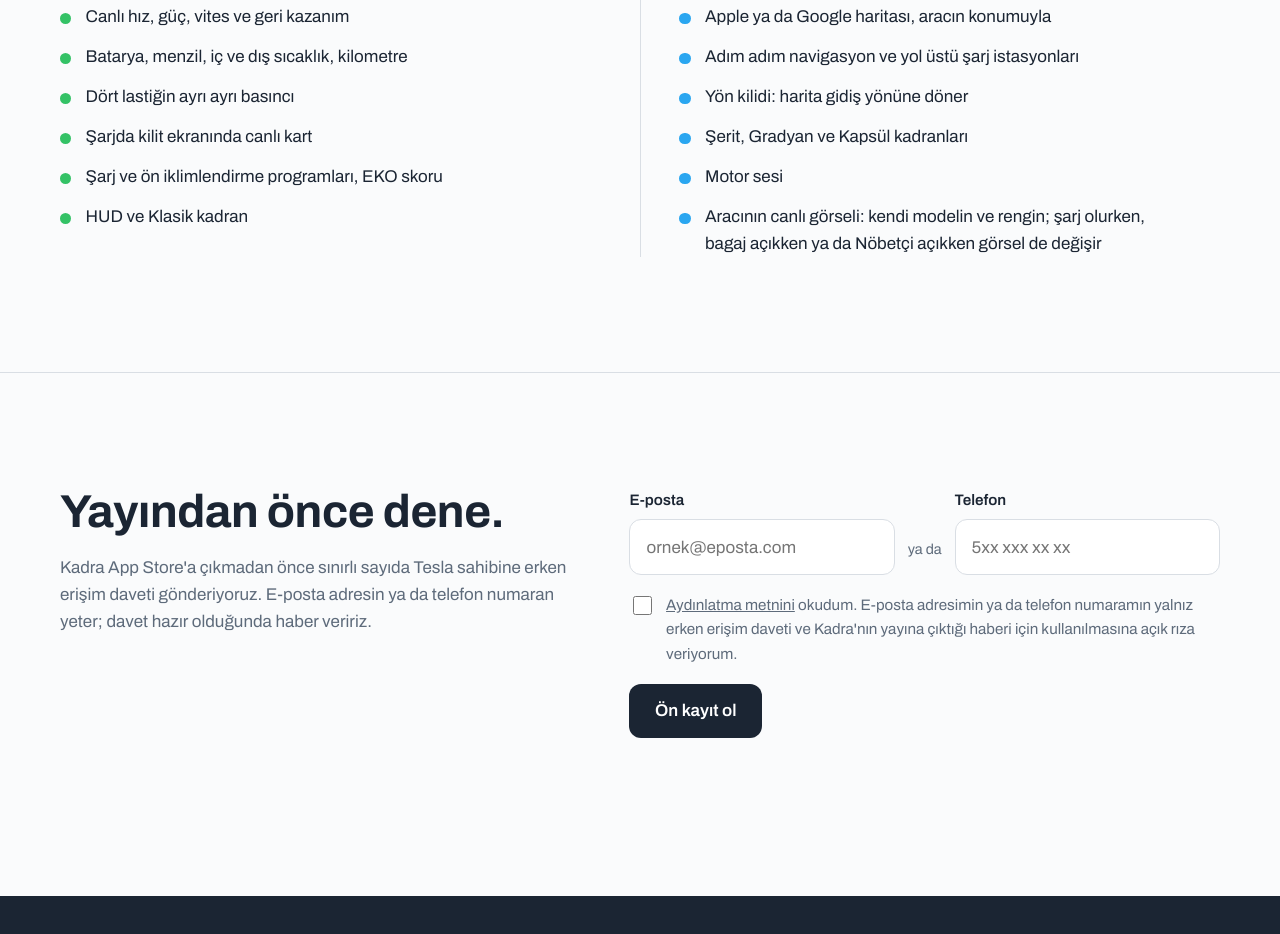
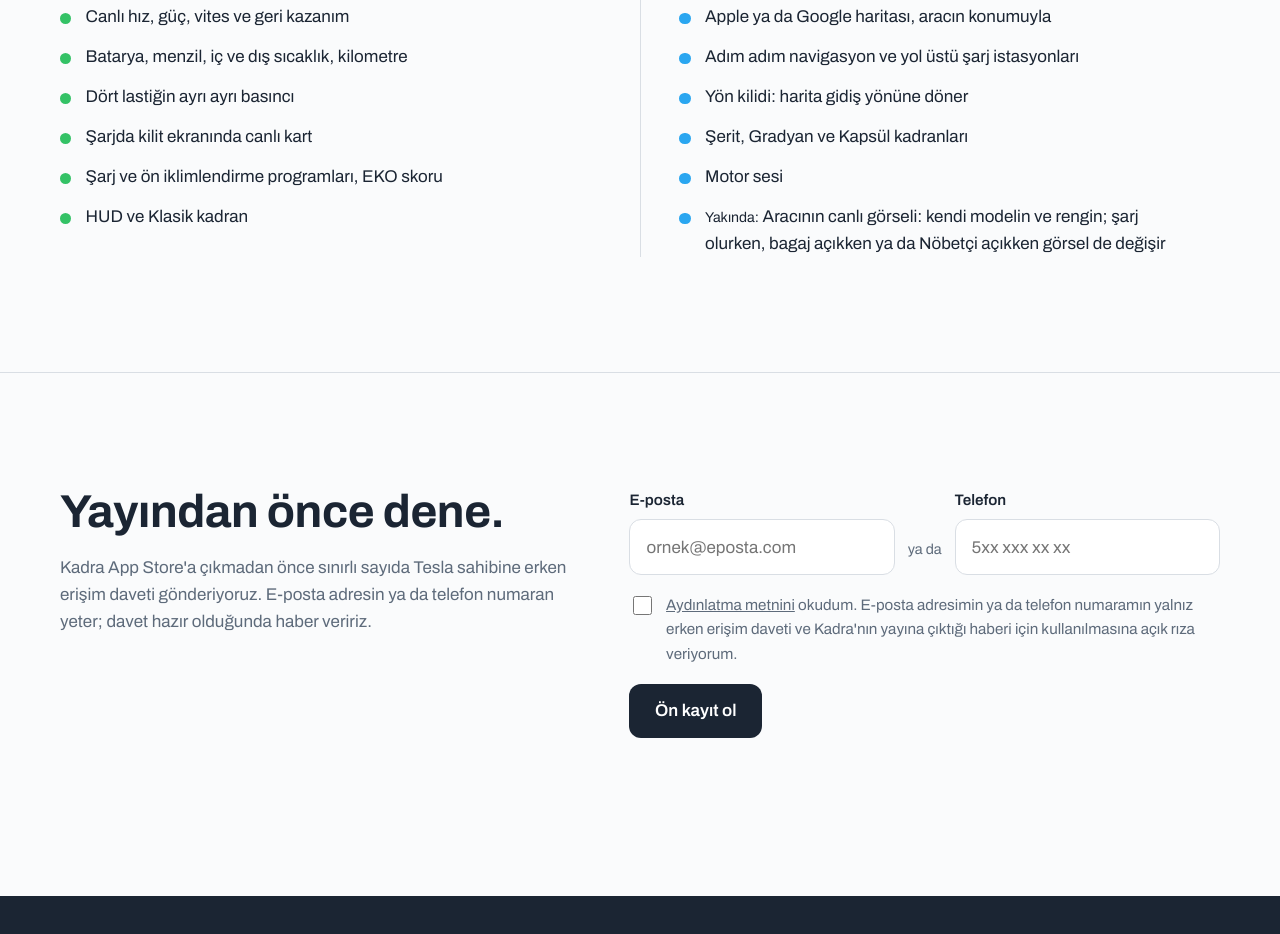
Before and after one commit to tuncasoftbildik/kadra-site, a plain HTML site: page index.html in a window 1280 px wide. Shown: the part 7331-8265 px from the top of the page. Drawn offline with Linux system fonts and the light colour scheme.

Commit message:
Tam sürüm: araç görseli 'Yakında' (1.2'de yok, 1.2.1'de gelecek)

```diff
--- a/index.html
+++ b/index.html
@@ -473,7 +473,7 @@
             <li>Yön kilidi: harita gidiş yönüne döner</li>
             <li>Şerit, Gradyan ve Kapsül kadranları</li>
             <li>Motor sesi</li>
-            <li>Aracının canlı görseli: kendi modelin ve rengin; şarj olurken, bagaj açıkken ya da Nöbetçi açıkken görsel de değişir</li>
+            <li><small>Yakında:</small> Aracının canlı görseli: kendi modelin ve rengin; şarj olurken, bagaj açıkken ya da Nöbetçi açıkken görsel de değişir</li>
           </ul>
         </div>
       </div>
```
